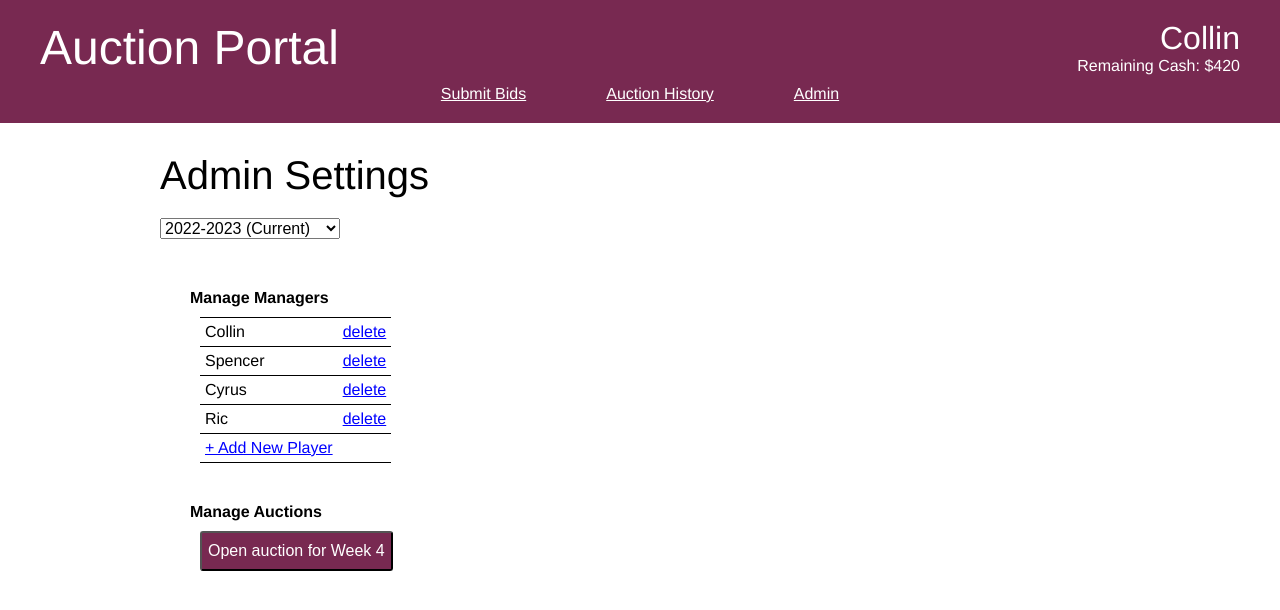
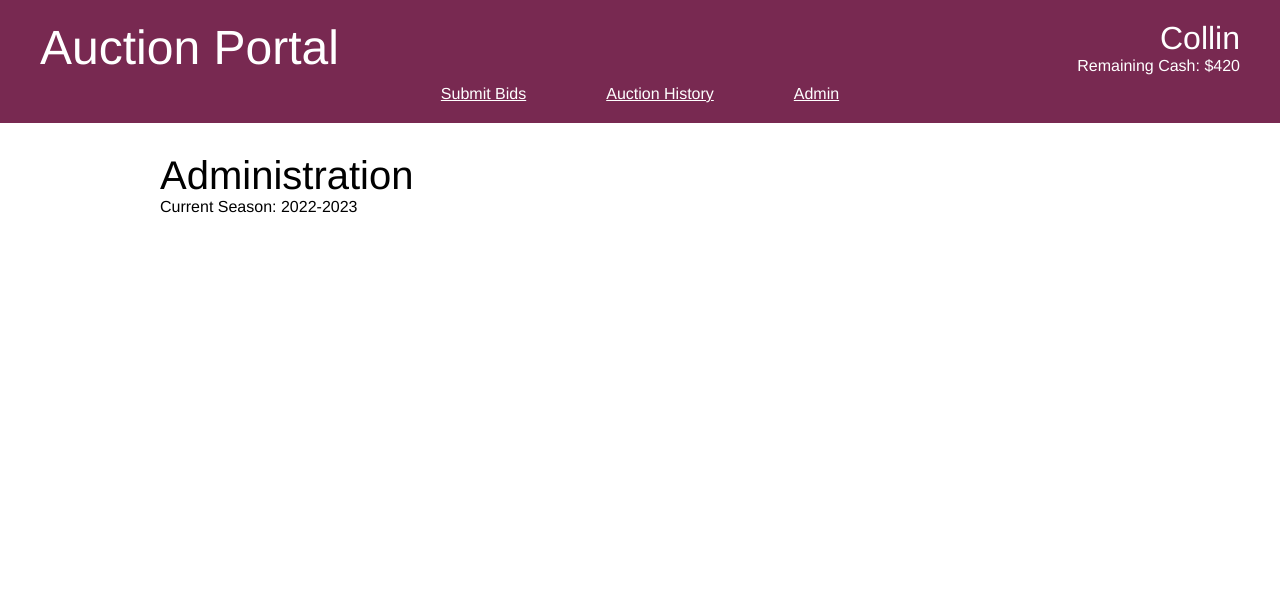
Before and after one commit to collinmurd/ff_auctions, a React (Create React App) app in the folder app/: page /admin in a window 1280 px wide. Shown: the top 610 px of the page. Built offline with nearby package versions, Linux system fonts and the light colour scheme.

Commit message:
reset most of admin

```diff
--- a/app/src/components/Admin.tsx
+++ b/app/src/components/Admin.tsx
@@ -4,10 +4,7 @@ import './Admin.css'
 
 import React from "react";
 
-const seasons = [
-    "2022-2023",
-    "2021-2022"
-]
+const currentSeason = "2022-2023";
 
 const managers: {[season: string]: string[]} = {
     "2022-2023": [
@@ -28,137 +25,19 @@ const existingAuction = false;
 
 type AdminProps = {};
 type AdminState = {
-    season: string
 };
 export class Admin extends React.Component<AdminProps, AdminState> {
     constructor(props: any) {
         super(props);
 
-        this.state = {
-            season: seasons[0]
-        };
-
-        this.handleSeasonChange = this.handleSeasonChange.bind(this);
-    }
-
-    handleSeasonChange(season: string) {
-        this.setState({season: season});
     }
 
     render() {
         return (
             <div id="admin">
-                <h2>Admin Settings</h2>
-                <AdminSeasonSelect season={this.state.season} updateSeason={this.handleSeasonChange}/>
-                <div id="adminSettings">
-                    <ManageManagers season={this.state.season} />
-                    <ManageAuctions currentWeek={currentWeek} existingAuction={existingAuction} />
-                </div>
+                <h2>Administration</h2>
+                <h4>Current Season: {currentSeason}</h4>
             </div>
         );
     }
 }
-
-// ----------------------------------------------
-
-type AdminSeasonSelectProps = {
-    season: string,
-    updateSeason: {(season: string) : void}
-};
-class AdminSeasonSelect extends React.Component<AdminSeasonSelectProps> {
-    constructor(props: AdminSeasonSelectProps) {
-        super(props);
-
-        this.handleSeasonChange = this.handleSeasonChange.bind(this);
-    }
-
-    handleSeasonChange(event: React.ChangeEvent<HTMLSelectElement>) {
-        this.props.updateSeason(event.target.value);
-    }
-
-    render() {
-        return (
-            <div id="adminSeasonSelect">
-                <select value={this.props.season} onChange={this.handleSeasonChange}>
-                    {this.getSeasons()}
-                </select>
-            </div>
-        );
-    }
-
-    getSeasons() {
-        const currentSeason = seasons[0];
-        return [
-            <option value={currentSeason} key={currentSeason}>{currentSeason} (Current)</option>,
-            ...seasons.slice(1).map(season =>
-                <option value={season} key={season}>{season}</option>
-            )
-        ];
-    }
-}
-
-// ----------------------------------------------
-
-type ManageManagersProps = {
-    season: string
-};
-class ManageManagers extends React.Component<ManageManagersProps> {
-    constructor(props: ManageManagersProps) {
-        super(props);
-    }
-
-    render() {
-        return (
-            <div id="manageManagers">
-                <h4><strong>Manage Managers</strong></h4>
-                <table>
-                    <tbody>
-                        {this.getManagers()}
-                        <tr>
-                            <td><span className="clickableSpan">+ Add New Player</span></td>
-                            <td></td>
-                        </tr>
-                    </tbody>
-                </table>
-            </div>
-        );
-    }
-
-    getManagers() {
-        return managers[this.props.season].map(manager =>
-            <tr key={manager}>
-                <td>{manager}</td>
-                <td><span className="clickableSpan">delete</span></td>
-            </tr>
-        );
-    }
-}
-
-// ----------------------------------------------
-
-type ManageAuctionsProps = {
-    currentWeek: number,
-    existingAuction: boolean
-};
-class ManageAuctions extends React.Component<ManageAuctionsProps> {
-    constructor(props: ManageAuctionsProps) {
-        super(props);
-    }
-
-    render() {
-        return (
-            <div id="manageAuctions">
-                <h4><strong>Manage Auctions</strong></h4>
-                {this.getOpenOrCloseOption()}
-            </div>
-        );
-    }
-
-    getOpenOrCloseOption() {
-        if (this.props.existingAuction) {
-            return <button className="button">Close current auction</button>
-        } else {
-            return <button className="button">Open auction for Week {this.props.currentWeek}</button>
-        }
-    }
-}
```
